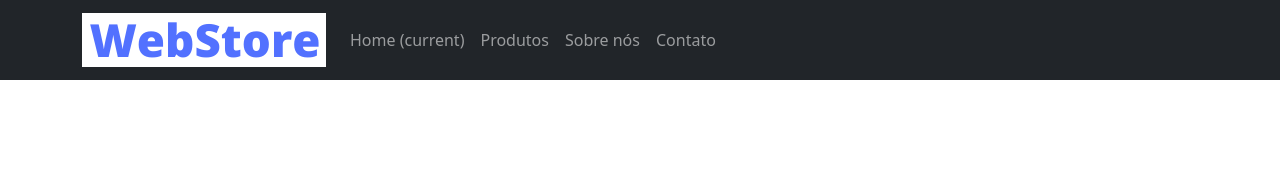
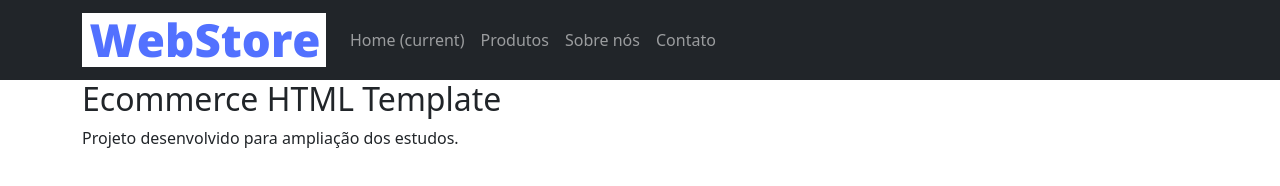
Before and after one commit to s4mp41xao/E-commerce-jQuery---Bootstrap, a plain HTML site: page index.html in a window 1280 px wide. Drawn offline with Linux system fonts and the light colour scheme.

Commit message:
banner caption

```diff
--- a/index.html
+++ b/index.html
@@ -34,6 +34,19 @@
             </div>
         </nav>
     </nav>
+    <div class="banner">
+        <div class="container">
+            <div class="row">
+                <div class="col-md-12">
+                    <div class="caption">
+                        <h2>Ecommerce HTML Template</h2>
+                        <div class="line-dec"></div>
+                        <p>Projeto desenvolvido para ampliação dos estudos.</p>
+                    </div>
+                </div>
+            </div>
+        </div>
+    </div>
     <script src="./vendor/jquery/jquery-3.6.1.min.js"></script>
     <script src="./vendor/bootstrap/js/bootstrap.min.js"></script>
     <script src="./js/custom.js"></script>
```
